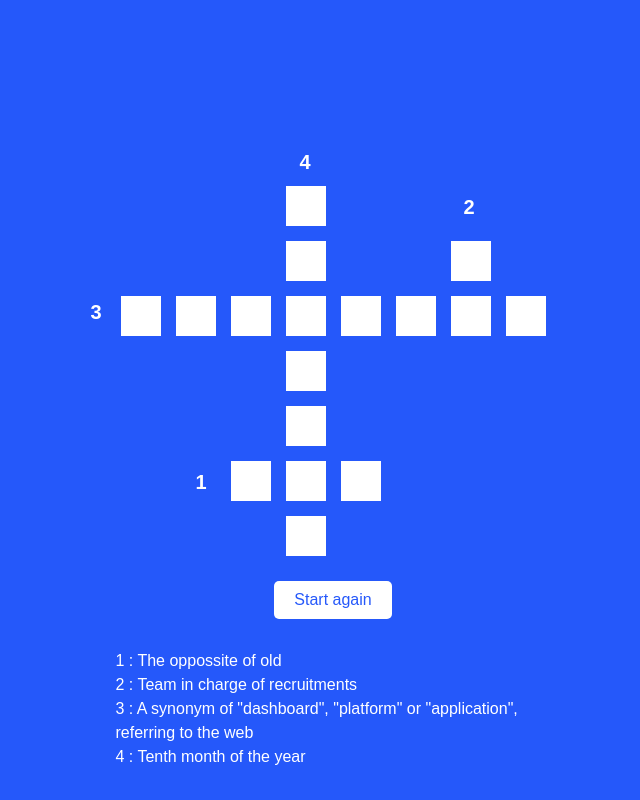
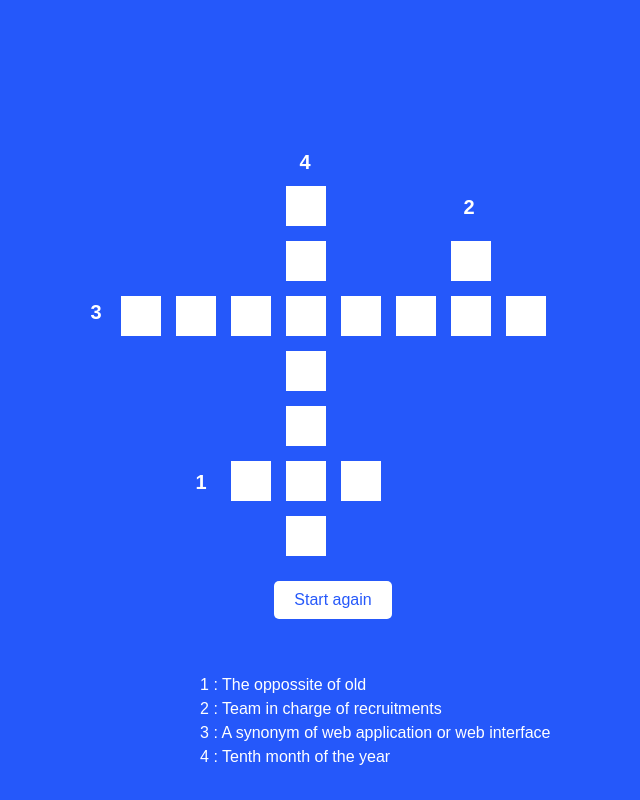
Before and after one commit to noeguillaud/noeguillaud.github.io, a plain HTML site: page en.html in a window 1280 px wide. Shown: the whole page, without its empty margins (307-947 px from the left). Drawn offline with Linux system fonts and the light colour scheme.

Commit message:
Update en.html

```diff
--- a/en.html
+++ b/en.html
@@ -132,7 +132,7 @@
         <div class="clues-container">
             <div>1 : The oppossite of old</div>
             <div>2 : Team in charge of recruitments</div>
-            <div>3 : A synonym of "dashboard", "platform" or "application", referring to the web</div>
+            <div>3 : A synonym of web application or web interface</div>
             <div>4 : Tenth month of the year</div>
         </div>
 
```
